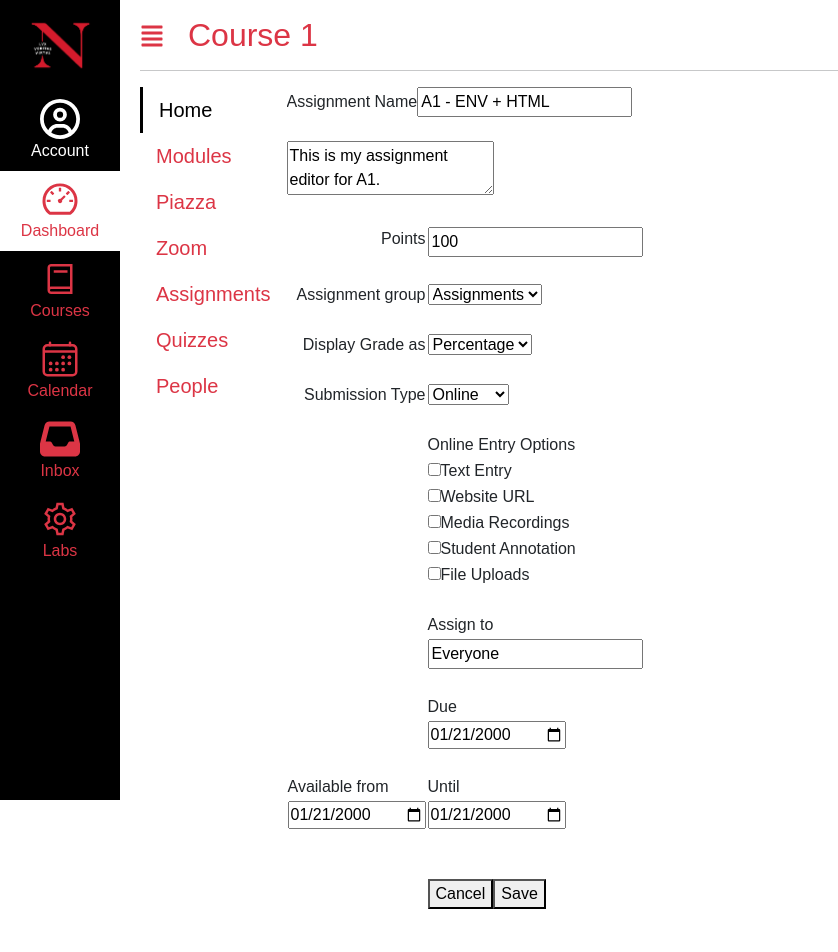
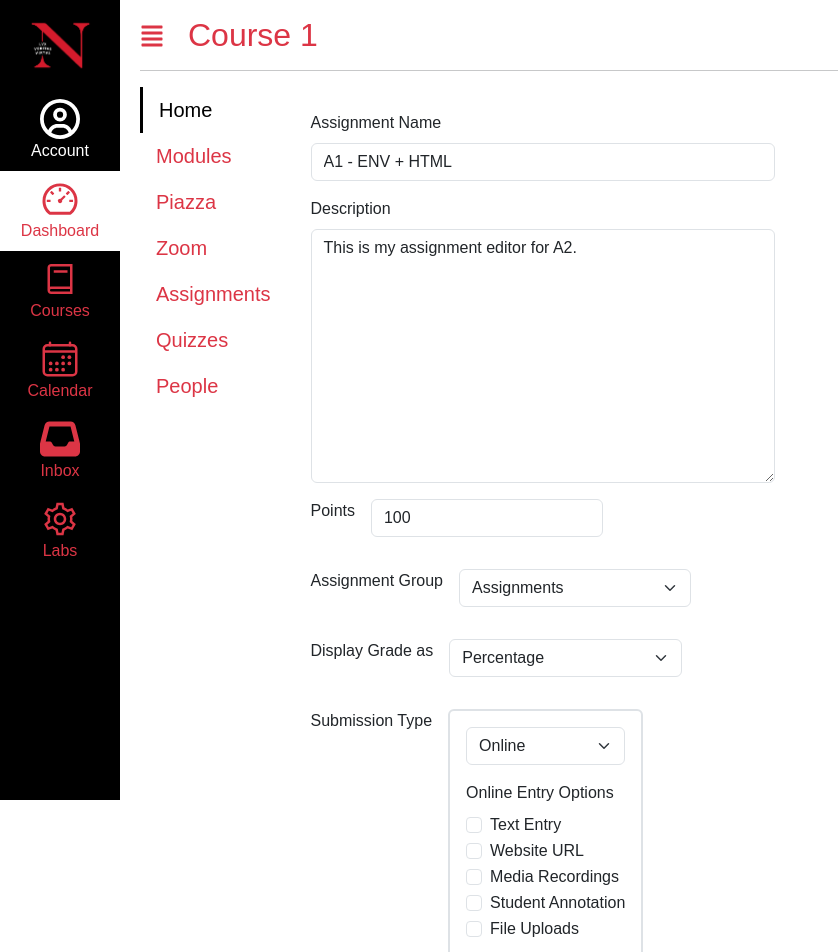
Before and after one commit to SophiaAva03/kambaz-next-js, a Next.js app: page /courses/1/assignments/1 in a window 1280 px wide. Shown: the top 952 px of the page, without its empty margins (0-838 px from the left). Before the commit the page ends 926 px from the top, so only its background shows below. Built offline with nearby package versions, Linux system fonts and the light colour scheme.

Commit message:
a2 style assignment editor

```diff
--- a/app/(kambaz)/courses/[cid]/assignments/[aid]/page.tsx
+++ b/app/(kambaz)/courses/[cid]/assignments/[aid]/page.tsx
@@ -1,161 +1,83 @@
+import { Form, Button } from "react-bootstrap";
+
 export default function AssignmentEditor() {
   return (
-    <div id="wd-assignments-editor">
-      <label htmlFor="wd-name">Assignment Name</label>
-      <input id="wd-name" defaultValue="A1 - ENV + HTML" /><br /><br />
-      <textarea id="wd-description">
-        This is my assignment editor for A1.
-      </textarea>
-      <br />
-      <br />
-      <table>
-        <tr>
-          <td align="right" valign="top">
-            <label htmlFor="wd-points">Points</label>
-          </td>
-          <td>
-            <input id="wd-points" defaultValue={100} />
-          </td>
-        </tr>
-        <br />
-        <tr>
-          <td align="right" valign="top">
-            <label htmlFor="wd-assignment-group">Assignment group</label>
-          </td>
-          <td>
-            <select id="wd-assignment-group">
+    <div id="wd-assignments-editor" className="p-4">
+        <Form>
+            <Form.Label htmlFor="wd-name">Assignment Name</Form.Label>
+            <Form.Control id="wd-name" defaultValue="A1 - ENV + HTML" className="mb-3 w-50" />
+            <Form.Label htmlFor="wd-description">Description</Form.Label>
+            <Form.Control
+                as="textarea"
+                id="wd-description"
+                defaultValue="This is my assignment editor for A2."
+                rows={10}
+                className="mb-3 w-50"
+            />
+            <div className="d-flex align-items-start mb-3">
+                <Form.Label htmlFor="wd-points" className="me-3">Points</Form.Label>
+                <Form.Control id="wd-points" type="number" defaultValue={100} className="mb-3 w-25" />
+            </div>
+            <div className="d-flex align-items-start mb-3">
+                <Form.Label htmlFor="wd-assignment-group" className="me-3">Assignment Group</Form.Label>
+                <Form.Select id="wd-assignment-group" className="mb-3 w-25">
                     <option value="ASSIGNMENTS">Assignments</option>
                     <option value="QUIZZES">Quizzes</option>
                     <option value="EXAMS">Exams</option>
                     <option value="PROJECTS">Projects</option>
-          </select>
-          </td>
-        </tr>
-        <br />
-        <tr>
-          <td align="right" valign="top">
-            <label htmlFor="wd-display-grade-as">Display Grade as</label>
-          </td>
-          <td>
-            <select id="wd-display-grade-as">
+                </Form.Select>
+            </div>
+            <div className="d-flex align-items-start mb-3">
+                <Form.Label htmlFor="wd-display-grade-as" className="me-3">Display Grade as</Form.Label>
+                <Form.Select id="wd-display-grade-as" className="mb-3 w-25">
                     <option value="PERCENTAGE">Percentage</option>
                     <option value="FRACTION">Fraction</option>
-          </select>
-          </td>
-        </tr>
-        <br />
-        <tr>
-          <td align="right" valign="top">
-            <label htmlFor="wd-submission-type">Submission Type</label>
-          </td>
-          <td>
-            <select id="wd-submission-type">
+                </Form.Select>
+            </div>
+            <div className="d-flex align-items-start mb-3">
+                <Form.Label htmlFor="wd-submission-type" className="me-3">Submission Type</Form.Label>
+                <div className="border rounded border-2 p-3">
+                    <Form.Select id="wd-submission-type" className="mb-3 w-100">
                         <option value="ONLINE">Online</option>
                         <option value="OFFLINE">Offline</option>
                         <option value="EXTERNAL">External</option>
-          </select>
-          </td>
-        </tr>
-        <br />
-        <tr>
-            <td></td>
-            <td align="left" valign="top">
-                <label htmlFor="wd-online-entry-options">Online Entry Options</label>
-            </td>
-        </tr>
-        <tr>
-            <td></td>
-            <td>
-                <input type="checkbox" name="check-online-entry" id="wd-chkbox-text-entry"/>
-                <label htmlFor="wd-chkbox-text-entry">Text Entry</label><br/>
-            </td>
-        </tr>
-        <tr>
-            <td></td>
-            <td>
-                <input type="checkbox" name="check-online-entry" id="wd-chkbox-website-url"/>
-                <label htmlFor="wd-chkbox-website-url">Website URL</label><br/>
-            </td>
-        </tr>
-        <tr>
-            <td></td>
-            <td>
-                <input type="checkbox" name="check-online-entry" id="wd-chkbox-media-recordings"/>
-                <label htmlFor="wd-chkbox-media-recordings">Media Recordings</label><br/>
-            </td>
-        </tr>
-        <tr>
-            <td></td>
-            <td>
-                <input type="checkbox" name="check-online-entry" id="wd-chkbox-student-annotation"/>
-                <label htmlFor="wd-chkbox-student-annotation">Student Annotation</label><br/>
-            </td>
-        </tr>
-        <tr>
-            <td></td>
-            <td>
-                <input type="checkbox" name="check-online-entry" id="wd-chkbox-file-uploads"/>
-                <label htmlFor="wd-chkbox-file-uploads">File Uploads</label><br/>
-            </td>
-        </tr>
-        <br />
-        <tr>
-            <td></td>
-            <td align="left" valign="top">
-                <label htmlFor="wd-assign-to">Assign to</label>
-            </td>
-        </tr>
-        <tr>
-            <td></td>
-            <td>
-                <input id="wd-assign-to" defaultValue="Everyone" />
-            </td>
-        </tr>
-        <br />
-        <tr>
-            <td></td>
-            <td align="left" valign="top">
-                <label htmlFor="wd-due">Due</label>
-            </td>
-        </tr>
-        <tr>
-            <td></td>
-            <td>
-                <input type="date"
-                    defaultValue="2000-01-21"
-                    id="wd-due-date"/>
-            </td>
-        </tr>
-        <br />
-        <tr>
-            <td align="left" valign="top">
-                <label htmlFor="wd-available-from">Available from</label>
-            </td>
-            <td align="left" valign="top">
-                <label htmlFor="wd-available-until">Until</label>
-            </td>
-        </tr>
-        <tr>
-            <td align="left" valign="top">
-                <input type="date"
-                    defaultValue="2000-01-21"
-                    id="wd-available-date"/>
-            </td>
-            <td align="left" valign="top">
-                <input type="date"
-                    defaultValue="2000-01-21"
-                    id="wd-until-date"/>
-            </td>
-        </tr>
-        <br />
-        <br />
-        <tr>
-            <td></td>
-            <td>
-                <button id="wd-cancel">Cancel</button>
-                <button id="wd-save">Save</button>
-            </td>
-        </tr>
-      </table>
+                    </Form.Select>
+                    <Form.Label>Online Entry Options</Form.Label>
+                    <Form.Check type="checkbox" id="wd-chkbox-text-entry" label="Text Entry" />
+                    <Form.Check type="checkbox" id="wd-chkbox-website-url" label="Website URL" />
+                    <Form.Check type="checkbox" id="wd-chkbox-media-recordings" label="Media Recordings" />
+                    <Form.Check type="checkbox" id="wd-chkbox-student-annotation" label="Student Annotation" />
+                    <Form.Check type="checkbox" id="wd-chkbox-file-uploads" label="File Uploads" className="mb-3" />
+                </div>
+            </div>
+            <div className="d-flex align-items-start mb-3">
+                <Form.Label htmlFor="wd-assign-to" className="me-3">Assign</Form.Label>
+                <div className="border rounded border-2 p-3">
+                    <Form.Label htmlFor="wd-assign-to" className="me-3">Assign to</Form.Label>
+                    <Form.Control id="wd-assign-to" defaultValue="Everyone" className="mb-3 w-100" />
+
+                    <Form.Label htmlFor="wd-due-date">Due</Form.Label>
+                    <Form.Control type="date" id="wd-due-date" defaultValue="2000-01-21" className="mb-3 w-100" />
+                    <div className="d-flex gap-3 mb-3">
+                        <div>
+                            <Form.Label htmlFor="wd-available-date">Available From</Form.Label>
+                            <Form.Control type="date" id="wd-available-date" defaultValue="2000-01-21" />
+                        </div>
+                        <div>
+                            <Form.Label htmlFor="wd-until-date">Until</Form.Label>
+                            <Form.Control type="date" id="wd-until-date" defaultValue="2000-01-21" />
+                        </div>
+                    </div>
+                </div>
+            </div>
+            <div className="mt-3">
+                <Button variant="secondary" id="wd-cancel" className="me-2">
+                Cancel
+                </Button>
+                <Button variant="danger" id="wd-save">
+                Save
+                </Button>
+            </div>
+        </Form>
     </div>
 );}
```
Lines whose indentation alone changed are shown as unchanged.
